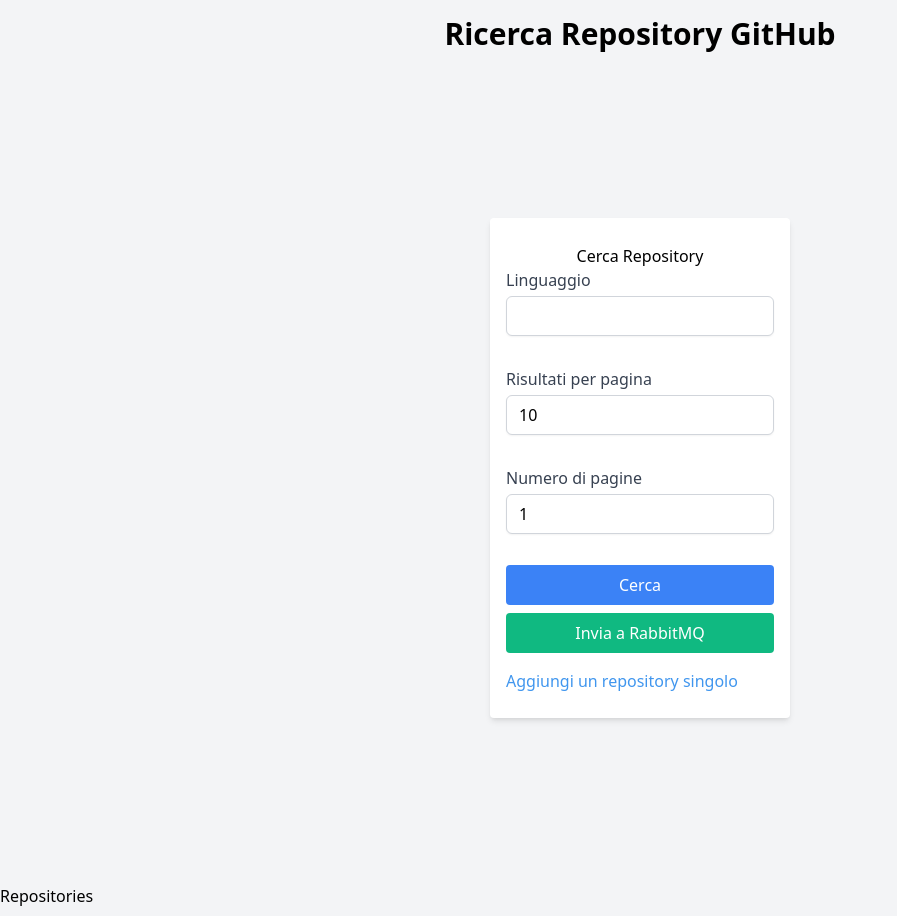
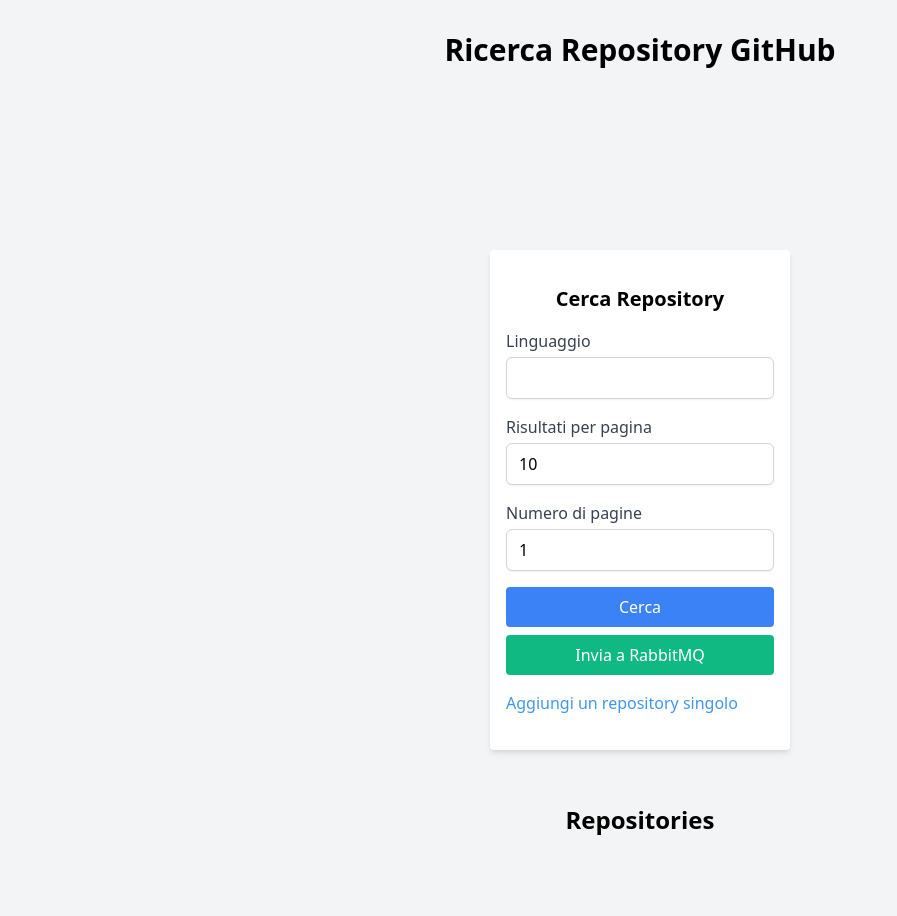
Before and after one commit to ManciSee/RepoGenius, a Python web app: template flask/templates/index.html in a window 1280 px wide. Shown: the whole page, without its empty margins (0-897 px from the left). Run offline with Jinja, Linux system fonts and the light colour scheme; the template is opened without the code that fills it, so the values that code supplies are empty; some libraries are stand-ins or nearby versions.

Commit message:
Update | Update css of html pages, and add flush of repositories

```diff
--- a/flask/templates/index.html
+++ b/flask/templates/index.html
@@ -46,55 +46,22 @@
         .flip {
             transform: rotateY(180deg);
         }
-        input {
-            width: 100%;
-            margin-bottom: 15px;
-            height: 40px;
-            box-sizing: border-box;
-            padding: 10px;
-        }
-        .title {
-            text-align: center;
-        }
         .flipbutton {
             color: #4096ee;
             text-decoration: none;
             text-align: left !important;
         }
-
-        .card {
-            box-shadow: 0 4px 8px 0 rgba(0,0,0,0.2);
-            transition: 0.3s;
-            width: 25%; /* Reduced width */
-            margin: auto; /* Center horizontally */
-            margin-bottom: 50px;
-        }
-
-        .card:hover {
-            box-shadow: 0 8px 16px 0 rgba(0,0,0,0.2);
-        }
-
-        .card img {
-            width: 80%; /* Reduced image width */
-            margin: auto; /* Center image horizontally */
-            display: block;
-        }
-
-        .card .container {
-            padding: 2px 16px;
-            text-align: center; /* Center text */
-        }
     </style>
 </head>
 <body class="bg-gray-100">
     <div class="container mx-auto p-4">
-        <h1 class="text-3xl font-bold mb-4 text-center">Ricerca Repository GitHub</h1>
+        <h1 class="text-3xl font-bold mb-8 text-center mt-4">Ricerca Repository GitHub</h1>
 
         <div class="flip-container">
             <div class="flipper" id="flipper">
                 <div class="front">
                     <form id="searchForm" class="bg-white p-4 rounded shadow-md w-full h-full flex flex-col justify-center">
-                        <h2 class="title">Cerca Repository</h2>
+                        <h2 class="text-center text-xl font-semibold mb-4">Cerca Repository</h2>
                         <div class="mb-4">
                             <label for="linguaggio" class="block text-gray-700">Linguaggio</label>
                             <input type="text" id="linguaggio" name="linguaggio" class="mt-1 block w-full px-3 py-2 border border-gray-300 rounded-md shadow-sm focus:outline-none focus:ring focus:border-blue-300" required>
@@ -114,38 +81,35 @@
                 </div>
                 <div class="back">
                     <form id="singleFieldForm" class="bg-white p-4 rounded shadow-md w-full h-full flex flex-col justify-center">
-                        <h2 class="title">Aggiungi Repository</h2>
+                        <h2 class="text-center text-xl font-semibold mb-4">Aggiungi Repository</h2>
                         <div class="mb-4">
                             <label for="singleField" class="block text-gray-700">Link Repository GitHub</label>
                             <input type="text" id="singleField" name="singleField" class="mt-1 block w-full px-3 py-2 border border-gray-300 rounded-md shadow-sm focus:outline-none focus:ring focus:border-blue-300" required>
                         </div>
                         <button type="submit" class="bg-blue-500 text-white px-4 py-2 rounded">Aggiungi e Invia</button>
                         <a class="flipbutton mt-4 cursor-pointer" onclick="flipToFront()">Torna alla ricerca</a>
-                        <div id="errorSingleField" class="text-red-500 mt-2"></div> <!-- Error message display -->
+                        <div id="errorSingleField" class="text-red-500 mt-2"></div>
                     </form>
                 </div>
             </div>
         </div>
     </div>
-    <h1>Repositories</h1>
-    <!-- Aggiungi il div dove visualizzare i risultati -->
-    <div id="analysis-results" style="display: flex;">
-
-        <div id="tempcard" class="card" style="display: none;">
-            <img src="https://logos-world.net/wp-content/uploads/2020/11/GitHub-Logo.png">
-            <div class="container">
-                <h4><b>John Doe</b></h4>
-
+    <div class="container mx-auto p-4 -mt-32">
+        <h2 class="text-2xl font-bold mb-4 text-center ">Repositories</h2>
+        <div id="analysis-results" class="grid grid-cols-1 sm:grid-cols-2 md:grid-cols-3 lg:grid-cols-4 gap-6">
+            <div id="tempcard" class="card bg-white rounded-lg shadow-md p-4" style="display: none;">
+                <img src="https://logos-world.net/wp-content/uploads/2020/11/GitHub-Logo.png" class="mx-auto h-24">
+                <div class="container text-center mt-4">
+                    <h4 class="font-bold"><b>John Doe</b></h4>
+                </div>
             </div>
         </div>
     </div>
 
-</div>
     <script src="https://code.jquery.com/jquery-3.6.0.min.js"></script>
     <script>
         const socket = io();
 
-        // Listen for the 'new_analysis_result' event
         socket.on('new_analysis_result', function(data) {
             const cardTemplate = document.getElementById('tempcard');
             const clonedCard = cardTemplate.cloneNode(true);
@@ -158,35 +122,25 @@
 
             const cardContainer = document.getElementById('analysis-results');
             cardContainer.appendChild(clonedCard);
-
-
-            //const resultsDiv = document.getElementById('results-content');
-            //resultsDiv.textContent = data.name; // Update the results content
         });
 
-        // Funzione per ottenere i dati di analysis_results e visualizzarli
         function getAnalysisResults() {
             $.get("/get_analysis_results", function(data) {
-                // Manipola il DOM per visualizzare i dati ricevuti
                 let resultsDiv = $('#analysis-results');
-                resultsDiv.empty();  // Pulisce il div
+                resultsDiv.empty();
                 if (data.status === "success") {
                     let results = data.results;
                     resultsDiv.append('<h2>Analysis Results</h2>');
-                    //resultsDiv.append('<pre>' + JSON.stringify(results, null, 4) + '</pre>');
-
                 } else {
                     resultsDiv.append('<p>Error: ' + data.message + '</p>');
                 }
             });
         }
 
-        // Chiama la funzione al caricamento della pagina
         $(document).ready(function() {
             getAnalysisResults();
         });
-    </script>
-    <script>
+
         function flipToBack() {
             document.getElementById('flipper').classList.add('flip');
         }
@@ -218,7 +172,6 @@
             event.preventDefault();
             const link = document.getElementById('singleField').value;
 
-            // Client-side validation: Check if the link matches GitHub repository format
             if (!/^https:\/\/github\.com\/([^\/]+)\/([^\/]+)/.test(link)) {
                 document.getElementById('errorSingleField').innerText = "Il link fornito non è un link valido di GitHub.";
                 return;
@@ -228,7 +181,7 @@
                 link: link
             })
             .then(function (response) {
-                document.getElementById('errorSingleField').innerText = ""; // Clear any previous error message
+                document.getElementById('errorSingleField').innerText = "";
                 return axios.post('/send');
             })
             .then(function (response) {
--- a/rabbitmq/rabbitmq-consumer/consumer.py
+++ b/rabbitmq/rabbitmq-consumer/consumer.py
@@ -126,6 +126,12 @@
 
     analysis_results["name"]=repo_name
     r = requests.post('http://localhost:5001/analysis_results', json=analysis_results)
+    if r.status_code == 200:
+        try:
+            shutil.rmtree(analyzed_repo_path)
+            print(f" [x] Deleted analyzed repository directory {analyzed_repo_path}")
+        except OSError as e:
+            print(f" [!] Error deleting analyzed repository directory {analyzed_repo_path}: {e}")
 
 def keep_alive():
     connection = pika.BlockingConnection(pika.ConnectionParameters(host='localhost'))
```
Also changed, not shown: flask/app.py (+32 -116 lines), flask/templates/display.html (+18 -6 lines).
